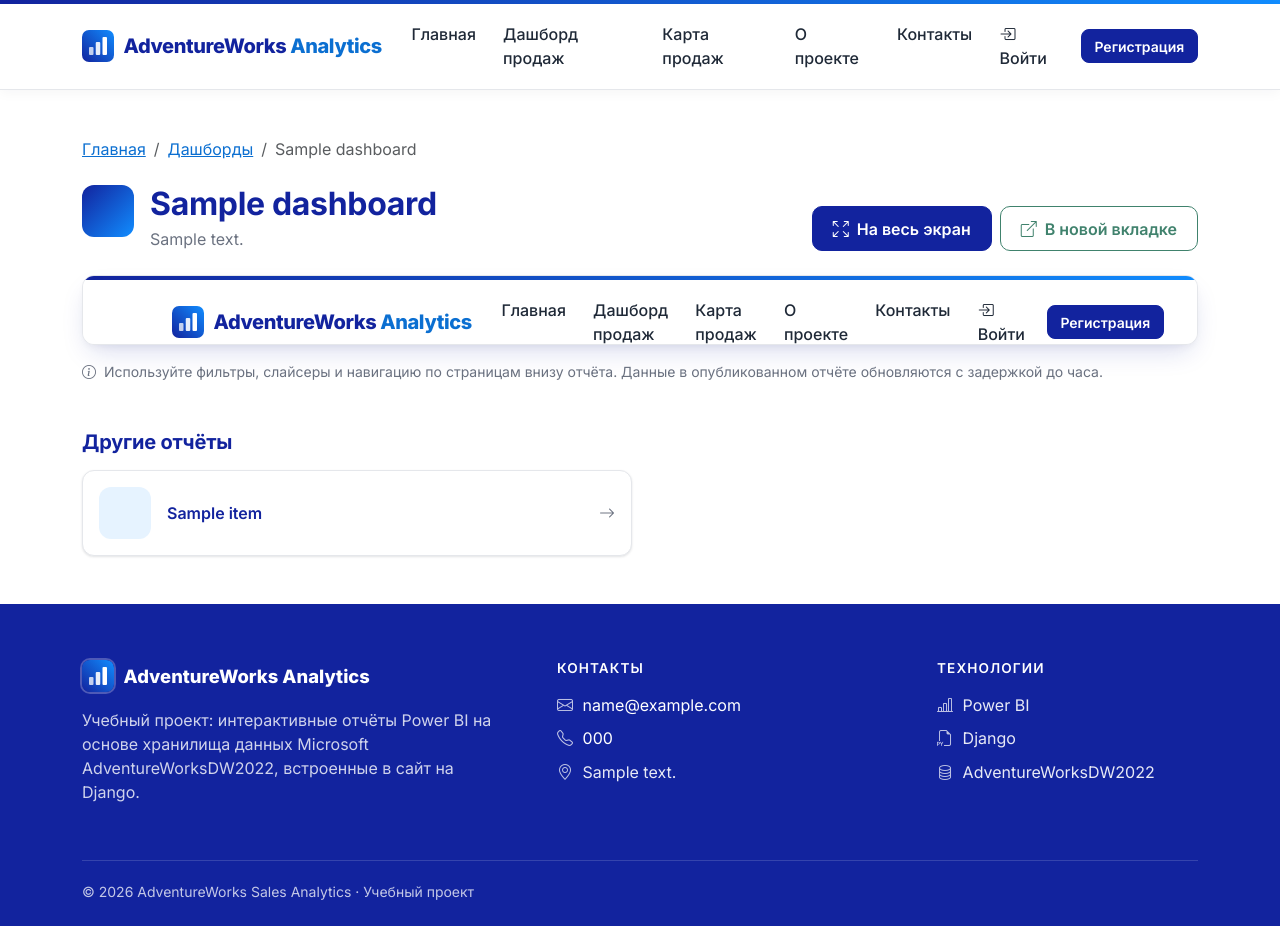
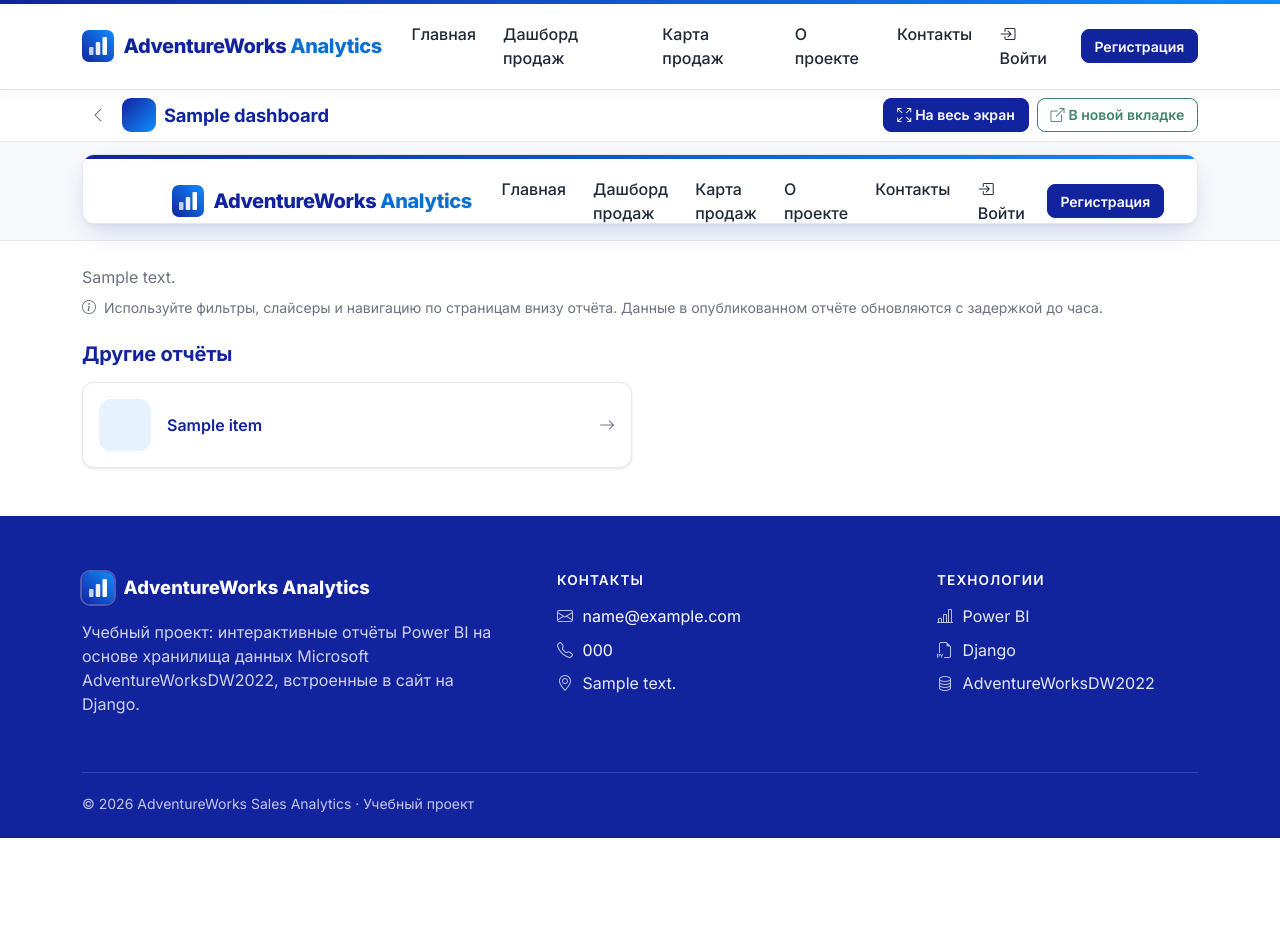
Before and after one commit to SoYaMin1/dashboard-powerbi-site, a Django app: template templates/dashboards/detail.html in a window 1280 px wide. After the commit the page ends 838 px from the top, so only its background shows below. Run offline with Django 5.2, Linux system fonts and the light colour scheme; the template is opened without the code that fills it: most values are stand-ins (such as "Sample title", 1, 10 or a date in 2020); some libraries are stand-ins or nearby versions.

Commit message:
Tralalelo Tralala

```diff
--- a/dashboards/tests.py
+++ b/dashboards/tests.py
@@ -48,7 +48,7 @@ class DashboardViewTests(TestCase):
         response = self.client.get(self.detail_url())
         self.assertContains(response, f'src="{REPORT_URL}"')
         self.assertContains(response, 'title="Отчёт Power BI: Дашборд продаж"')
-        self.assertContains(response, "--ratio: calc(56.25%")
+        self.assertContains(response, "--pbi-ratio: 56.25")
 
     @override_settings(POWERBI_MAP_URL=REPORT_URL)
     def test_env_fallback_used_when_placeholder(self):
--- a/static/css/style.css
+++ b/static/css/style.css
@@ -369,7 +369,60 @@ a:hover { color: var(--color-primary); }
 
 /* На телефоне карта выше, чтобы не была мелкой */
 @media (max-width: 767.98px) {
-  .pbi-wrapper--map { padding-top: 120%; }
+  .pbi-fit .pbi-wrapper.pbi-wrapper--map { padding-top: 120%; }
+}
+
+/* ---------- Страница отчёта: панель под меню + отчёт по высоте окна ---------- */
+.min-w-0 { min-width: 0; }
+
+.report-toolbar {
+  background: #fff;
+  border-bottom: 1px solid var(--color-border);
+  padding: .55rem 0;
+}
+.report-title {
+  font-size: 1.15rem;
+  font-weight: 700;
+  color: var(--color-primary);
+}
+.report-back {
+  display: inline-flex;
+  align-items: center;
+  justify-content: center;
+  width: 32px;
+  height: 32px;
+  border-radius: 8px;
+  color: var(--color-muted);
+  text-decoration: none;
+  flex-shrink: 0;
+}
+.report-back:hover { background: var(--color-bg-soft); color: var(--color-primary); }
+.icon-tile-sm { width: 34px; height: 34px; border-radius: 9px; font-size: 1.05rem; }
+
+.report-stage {
+  background: var(--color-bg-soft);
+  padding: .75rem 0 1rem;
+  border-bottom: 1px solid var(--color-border);
+}
+
+/* Высота отчёта = ширина × пропорция + панели Power BI */
+.pbi-fit { width: 100%; margin-inline: auto; }
+.pbi-fit .pbi-wrapper {
+  padding-top: calc(var(--pbi-ratio, 56.25) * 1% + var(--pbi-bar, 57px));
+}
+
+/* На планшете и компьютере отчёт целиком помещается в окно под меню и панелью отчёта.
+   --header-h и --toolbar-h измеряет main.js; 40px — отступы вокруг отчёта. */
+@media (min-width: 768px) {
+  .pbi-fit {
+    --pbi-avail: calc(100vh - var(--header-h, 72px) - var(--toolbar-h, 52px) - 40px);
+    max-width: max(640px, calc((var(--pbi-avail) - var(--pbi-bar, 57px)) * 100 / var(--pbi-ratio, 56.25)));
+  }
+  @supports (height: 100svh) {
+    .pbi-fit {
+      --pbi-avail: calc(100svh - var(--header-h, 72px) - var(--toolbar-h, 52px) - 40px);
+    }
+  }
 }
 
 .pbi-empty {
@@ -465,6 +518,7 @@ a:hover { color: var(--color-primary); }
   .site-navbar .navbar-collapse { padding: .75rem 0; }
   .site-navbar .nav-link.active { background: rgba(17, 141, 255, .08); }
 }
+
 @media (max-width: 575.98px) {
   .section { padding: 3rem 0; }
   .hero { padding: 3rem 0; }
--- a/static/js/main.js
+++ b/static/js/main.js
@@ -6,6 +6,17 @@ document.addEventListener("DOMContentLoaded", () => {
     frame.addEventListener("load", markLoaded);
     setTimeout(markLoaded, 20000); // запасной вариант, если событие load не пришло
   });
+
+    // Высота меню и панели отчёта -> CSS-переменные (отчёт подстраивается под окно)
+  const updateChromeHeights = () => {
+    const root = document.documentElement.style;
+    const header = document.querySelector(".site-header");
+    const toolbar = document.querySelector(".report-toolbar");
+    if (header) root.setProperty("--header-h", `${header.offsetHeight}px`);
+    if (toolbar) root.setProperty("--toolbar-h", `${toolbar.offsetHeight}px`);
+  };
+  updateChromeHeights();
+  window.addEventListener("resize", updateChromeHeights);
 
   // Кнопка «На весь экран» (Fullscreen API)
   const fullscreenSupported = document.fullscreenEnabled || document.webkitFullscreenEnabled;
--- a/templates/dashboards/detail.html
+++ b/templates/dashboards/detail.html
@@ -1,48 +1,39 @@
 {% extends "base.html" %}
 
 {% block content %}
-<section class="section-sm">
-  <div class="container">
-
-    <nav aria-label="Навигационная цепочка">
-      <ol class="breadcrumb small mb-4">
-        <li class="breadcrumb-item"><a href="{% url 'core:home' %}">Главная</a></li>
-        <li class="breadcrumb-item"><a href="{% url 'dashboards:list' %}">Дашборды</a></li>
-        <li class="breadcrumb-item active" aria-current="page">{{ dashboard.title }}</li>
-      </ol>
-    </nav>
-
-    {# ---------- Заголовок и кнопки ---------- #}
-    <div class="d-flex flex-column flex-lg-row justify-content-between align-items-lg-end gap-3 mb-4">
-      <div class="d-flex gap-3 align-items-start">
-        <span class="icon-tile icon-tile-gradient"><i class="bi {{ dashboard.icon }}" aria-hidden="true"></i></span>
-        <div>
-          <h1 class="h2 mb-1">{{ dashboard.title }}</h1>
-          {% if dashboard.description %}
-            <p class="text-muted-soft mb-0" style="max-width: 760px">{{ dashboard.description|linebreaksbr }}</p>
-          {% endif %}
-        </div>
+{# ---------- Панель отчёта: пристыкована к навигации ---------- #}
+<div class="report-toolbar">
+  <div class="container d-flex flex-wrap align-items-center justify-content-between gap-2">
+    <div class="d-flex align-items-center gap-2 min-w-0">
+      <a href="{% url 'dashboards:list' %}" class="report-back" title="Все дашборды">
+        <i class="bi bi-chevron-left" aria-hidden="true"></i>
+        <span class="visually-hidden">Все дашборды</span>
+      </a>
+      <span class="icon-tile icon-tile-gradient icon-tile-sm"><i class="bi {{ dashboard.icon }}" aria-hidden="true"></i></span>
+      <h1 class="report-title text-truncate mb-0">{{ dashboard.title }}</h1>
     </div>
 
     {% if embed_url %}
-        <div class="d-flex flex-wrap gap-2 flex-shrink-0">
-          <button type="button" class="btn btn-primary" data-fullscreen-target="#pbi-frame">
-            <i class="bi bi-arrows-fullscreen me-2" aria-hidden="true"></i>На весь экран
+      <div class="d-flex flex-wrap gap-2">
+        <button type="button" class="btn btn-primary btn-sm" data-fullscreen-target="#pbi-frame">
+          <i class="bi bi-arrows-fullscreen me-1" aria-hidden="true"></i>На весь экран
         </button>
-          <a href="{{ embed_url }}" class="btn btn-outline-success" target="_blank" rel="noopener noreferrer">
-            <i class="bi bi-box-arrow-up-right me-2" aria-hidden="true"></i>В новой вкладке
+        <a href="{{ embed_url }}" class="btn btn-outline-success btn-sm" target="_blank" rel="noopener noreferrer">
+          <i class="bi bi-box-arrow-up-right me-1" aria-hidden="true"></i>В новой вкладке
           <span class="visually-hidden">(откроется в новой вкладке)</span>
         </a>
       </div>
     {% endif %}
   </div>
+</div>
 
-    {# ---------- Отчёт ---------- #}
+{# ---------- Отчёт: размер подбирается под высоту окна ---------- #}
+<section class="report-stage">
+  <div class="container">
     {% if embed_url %}
-      {# +57px — две панели внизу отчёта Power BI: масштаб и навигация по страницам #}
-      <div id="pbi-frame"
-           class="pbi-wrapper{% if dashboard.is_map %} pbi-wrapper--map{% endif %}"
-           style="--ratio: calc({{ dashboard.ratio_percent }}% + 57px)">
+      {# --pbi-bar — высота двух панелей внизу отчёта Power BI: масштаб и навигация по страницам #}
+      <div class="pbi-fit" style="--pbi-ratio: {{ dashboard.ratio_percent }}; --pbi-bar: 57px">
+        <div id="pbi-frame" class="pbi-wrapper{% if dashboard.is_map %} pbi-wrapper--map{% endif %}">
           <div class="pbi-loader" role="status">
             <div class="spinner-border" aria-hidden="true"></div>
             <span>Загружаем отчёт Power BI…</span>
@@ -50,11 +41,7 @@
           <iframe src="{{ embed_url }}" title="Отчёт Power BI: {{ dashboard.title }}"
                   loading="lazy" allowfullscreen></iframe>
         </div>
-      <p class="small text-muted-soft mt-3 mb-0">
-        <i class="bi bi-info-circle me-1" aria-hidden="true"></i>
-        Используйте фильтры, слайсеры и навигацию по страницам внизу отчёта.
-        Данные в опубликованном отчёте обновляются с задержкой до часа.
-      </p>
+      </div>
     {% else %}
       <div class="pbi-empty">
         <span class="icon-tile icon-tile-gradient mb-3"><i class="bi bi-plug" aria-hidden="true"></i></span>
@@ -69,10 +56,25 @@
         {% endif %}
       </div>
     {% endif %}
+  </div>
+</section>
 
-    {# ---------- Другие отчёты ---------- #}
+{# ---------- Описание и другие отчёты ---------- #}
+<section class="section-sm pt-4">
+  <div class="container">
+    {% if dashboard.description %}
+      <p class="text-muted-soft mb-2" style="max-width: 760px">{{ dashboard.description|linebreaksbr }}</p>
+    {% endif %}
+    {% if embed_url %}
+      <p class="small text-muted-soft mb-0">
+        <i class="bi bi-info-circle me-1" aria-hidden="true"></i>
+        Используйте фильтры, слайсеры и навигацию по страницам внизу отчёта.
+        Данные в опубликованном отчёте обновляются с задержкой до часа.
+      </p>
+    {% endif %}
+
     {% if other_dashboards %}
-      <div class="mt-5">
+      <div class="mt-4">
         <h2 class="h5 mb-3">Другие отчёты</h2>
         <div class="row g-3">
           {% for item in other_dashboards %}
@@ -87,7 +89,6 @@
         </div>
       </div>
     {% endif %}
-
   </div>
 </section>
 {% endblock %}
```
Lines whose indentation alone changed are shown as unchanged.
